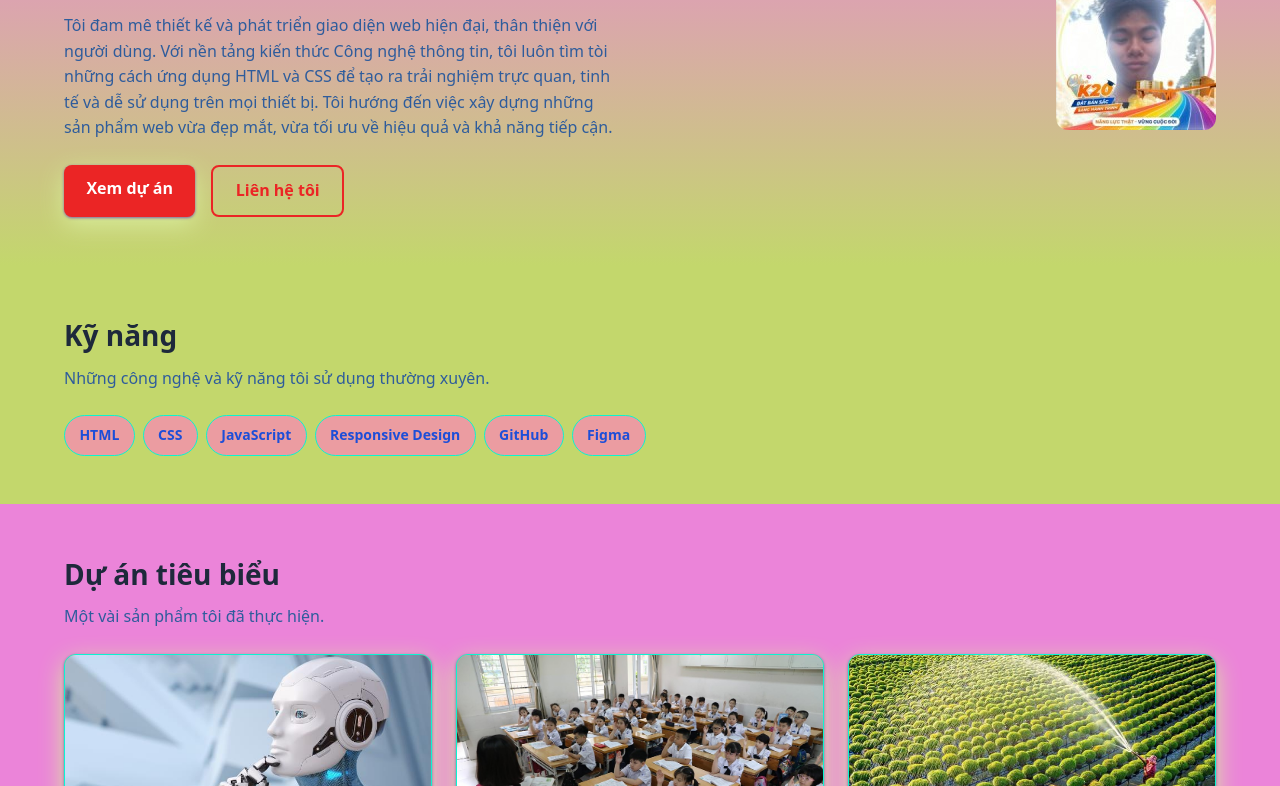
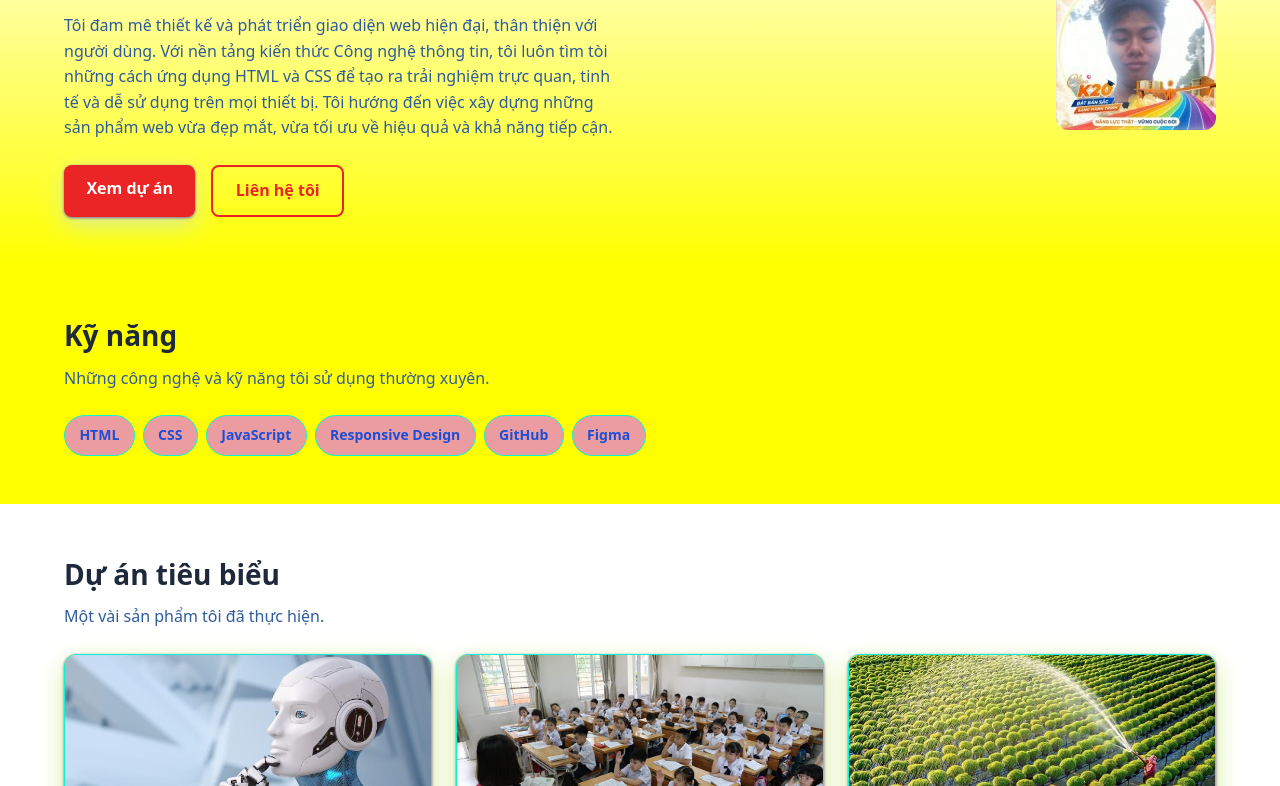
Before and after one commit to PhamDuongHuy/KT-A2.1, a plain HTML site: page KT A2.1/index.html in a window 1280 px wide. Shown: the part 218-1004 px from the top of the page. Drawn offline with Linux system fonts and the light colour scheme.

```diff
--- a/KT A2.1/assets/css/styles.css
+++ b/KT A2.1/assets/css/styles.css
@@ -17,8 +17,8 @@
   --color-accent: #e54444;       /* tím nhấn */
   --color-text: #1e293b;         /* chữ chính */
   --color-text-soft: #2e5c9c;    /* chữ phụ */
-  --color-bg: #c3d76c;           /* nền trang */
-  --color-surface: #eb84d9;      /* nền vùng nhấn */
+  --color-bg: #ffff00;           /* nền trang */
+  --color-surface: #ffffff;      /* nền vùng nhấn */
   --color-border: #0bf4d1;       /* viền */
   --color-chip: #eb9ca1;         /* nền chip kỹ năng */
 
--- a/KT A2.1/index.html
+++ b/KT A2.1/index.html
@@ -3,8 +3,6 @@
 <html lang="vi">
 
 <head>
-  <link rel="stylesheet" href="./style.css">
-  <img src="./images/avatar.jpg" alt="" />
   <!-- ========== METADATA BẮT BUỘC ========== -->
   <meta charset="UTF-8" />
   <!-- viewport: nền tảng của responsive mobile-first, khóa tỉ lệ 1:1 với thiết bị -->
```
Also changed, not shown: 1 other file.
